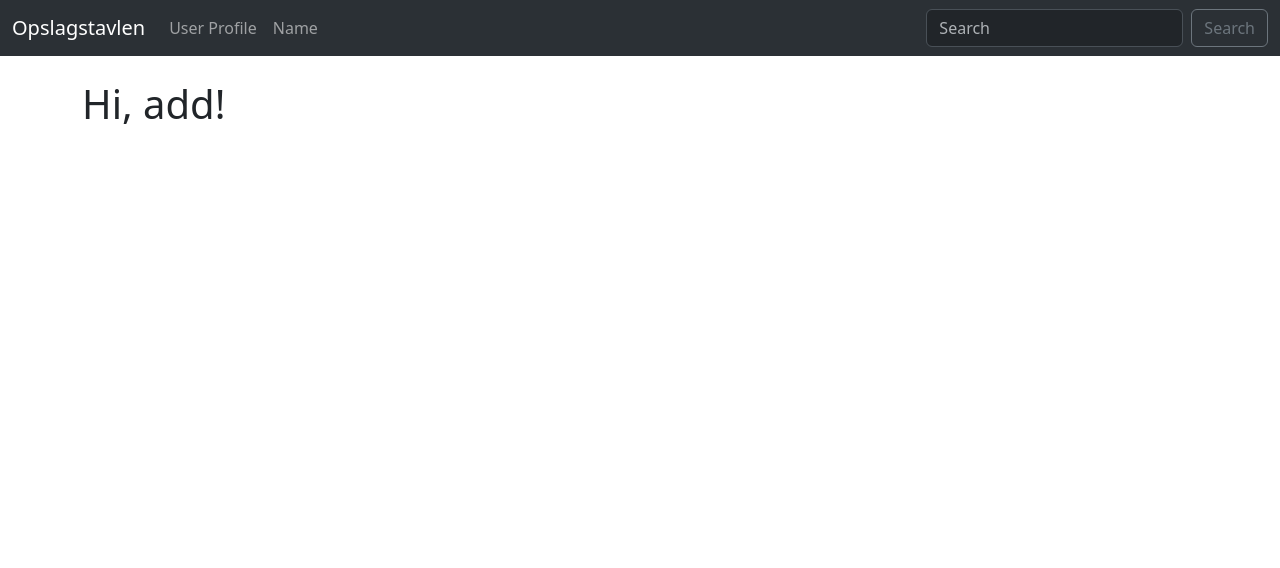
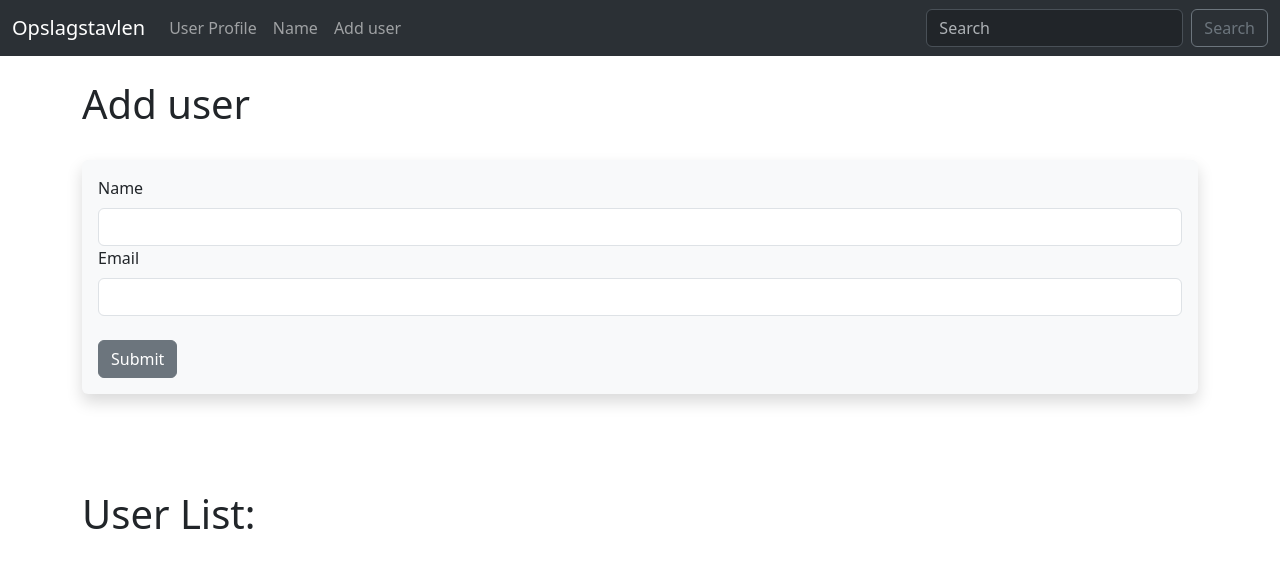
Before and after one commit to Jesper1000000/opslagstavlen, a Flask app: page /user/add in a window 1280 px wide. Shown: the top 568 px of the page. Run offline with Flask 3, Linux system fonts and the light colour scheme.

Commit message:
add users and db

```diff
--- a/main.py
+++ b/main.py
@@ -1,16 +1,42 @@
-from flask import Flask, render_template
+from flask import Flask, render_template, flash
 from flask_wtf import FlaskForm
 from wtforms import StringField, SubmitField
 from wtforms.validators import DataRequired
+from flask_sqlalchemy import SQLAlchemy
+from datetime import datetime
+
 
 # Create Flask's `app` object
 app = Flask(__name__)
+# add database
+app.config['SQLALCHEMY_DATABASE_URI'] = 'sqlite:///users.db'
+# secret key
 app.config['SECRET_KEY'] = "super secret key"
+# initialize the database
+db = SQLAlchemy(app)
 
-# Form class, with a single field for the name
+# Define the model Users with columns name, email and date_added
+class Users(db.Model):
+    id = db.Column(db.Integer, primary_key=True)
+    name = db.Column(db.String(200), nullable=False)
+    email = db.Column(db.String(120), nullable=False, unique=True)
+    date_added = db.Column(db.DateTime, default=datetime.now())
+
+    # Create a string
+    def __repr__(self) -> str:
+        return '<Name %r>' % self.name
+
+# Create a form class
+class UserForm(FlaskForm):
+    name = StringField("Name", validators=[DataRequired()])
+    email = StringField("Email", validators=[DataRequired()])
+    submit = SubmitField("Submit")
+
+# Create a form class
 class NamerForum(FlaskForm):
     name = StringField("What's your name", validators=[DataRequired()])
     submit = SubmitField("Submit")
+
 
 # Define a route for the default URL, which loads the form
 @app.route('/')
@@ -56,7 +82,33 @@ def name():
     if form.validate_on_submit():
         name = form.name.data
         form.name.data = ''
+        flash("Form submitted succesfully")
 
     return render_template('name.html',
                            name = name,
                            form = form)
+
+@app.route('/user/add', methods=['GET', 'POST'])
+def add_user():
+    name = None
+    form = UserForm()
+
+    if form.validate_on_submit():
+
+        user = Users.query.filter_by(email=form.email.data).first()
+        if user is None:
+            user = Users(name=form.name.data, email=form.email.data)
+            db.session.add(user)
+            db.session.commit()
+
+        name = form.name.data
+        form.name.data = ''
+        form.email.data = ''
+
+        flash("User added succesfully")
+
+    our_users = Users.query.order_by(Users.date_added)
+    return render_template('add_user.html',
+                           name=name,
+                           form=form,
+                           our_users=our_users)
--- /dev/null
+++ b/templates/add_user.html
@@ -0,0 +1,50 @@
+{% extends "base.html" %}
+{% block content %}
+
+    {% for message in get_flashed_messages() %}
+        <div class="alert alert-success alert-dismissible fade show" role="alert">
+            {{ message }}
+            <button type="button" class="btn-close" data-bs-dismiss="alert" aria-label="Close"></button>
+        </div>
+    {% endfor %}
+
+    {% if name %}
+        <h1>User added!</h1>
+        <br><br>
+        <table class="table table-hover table-bordered table-striped">
+            {% for our_user in our_users %}
+                <tr>
+                    <td>
+                        {{ our_user.id }}. {{ our_user.name }} - {{ our_user.email }}
+                    </td>
+                </tr>
+            {% endfor %}
+        </table>
+    {% else %}
+        <h1>Add user</h1>
+        <br/>
+        <div class="shadow p-3 mb-5 bg-body-tertiary rounded">
+            <form method="post">
+                {{ form.hidden_tag() }}
+                {{ form.name.label(class="form-label") }}
+                {{ form.name(class="form-control") }}
+                {{ form.email.label(class="form-label") }}
+                {{ form.email(class="form-control") }}
+                <br>
+                {{ form.submit(class="btn btn-secondary") }}
+            </form>
+        </div>
+        <br><br>
+        <h1>User List:</h1>
+        <table class="table table-hover table-bordered table-striped">
+            {% for our_user in our_users %}
+                <tr>
+                    <td>
+                        {{ our_user.id }}. {{ our_user.name }} - {{ our_user.email }}
+                    </td>
+                </tr>
+            {% endfor %}
+        </table>
+    {% endif %}
+
+{% endblock %}
--- a/templates/navbar.html
+++ b/templates/navbar.html
@@ -15,6 +15,10 @@
             <a class="nav-link" href="{{url_for('name')}}">Name</a>
           </li>
 
+          <li class="nav-item">
+            <a class="nav-link" href="{{url_for('add_user')}}">Add user</a>
+          </li>
+
         </ul>
         <form class="d-flex" role="search">
           <input class="form-control me-2" type="search" placeholder="Search" aria-label="Search">
```
Also changed, not shown: requirements.txt (added, +12 -0 lines), templates/name.html (+9 -0 lines), 1 other file.
